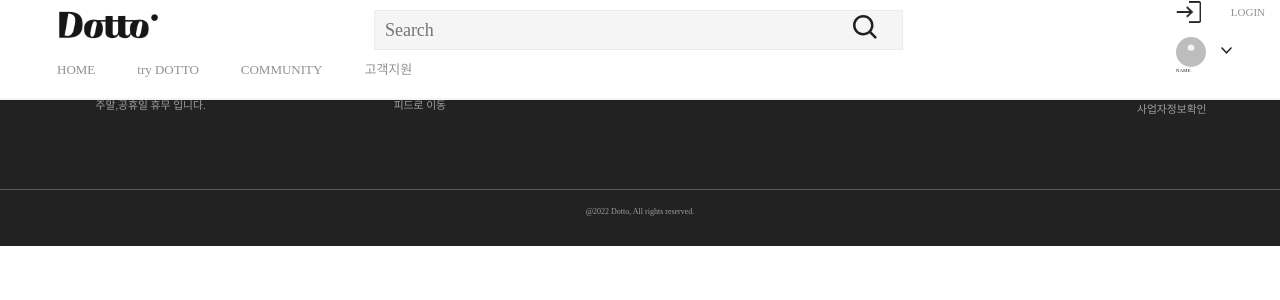
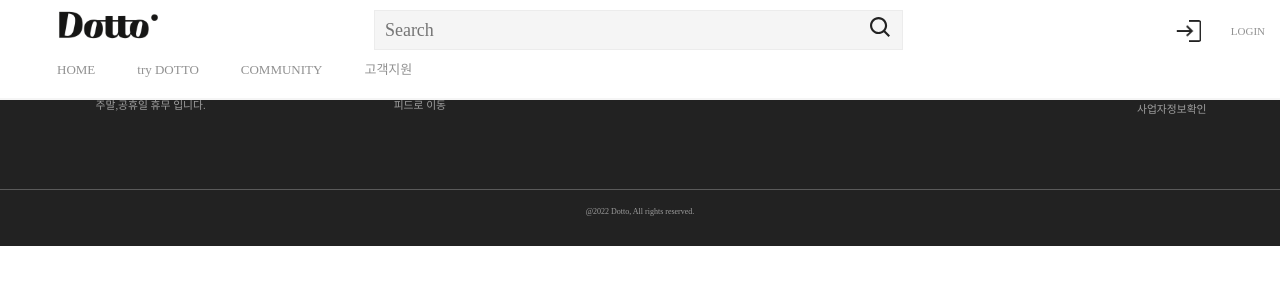
Before and after one commit to DaHoon06/Dotto_backup, a Vue app in the folder frontend/: page /my in a window 1280 px wide. Shown: the top 300 px of the page. Built offline with nearby package versions, Linux system fonts and the light colour scheme; no server answers; a web font is replaced by a local one; what vue-cookies, vue-daum-postcode, vue-infinite-loading, vue-moment would draw is missing.

Commit message:
fix: 모달 오픈 시 화면 밀리는 현상 수정

```diff
--- a/frontend/src/App.vue
+++ b/frontend/src/App.vue
@@ -57,9 +57,11 @@ export default class App extends Vue {
 /* 아래 항목 : 이벤트에 따른 CSS 적용 */
 .setBlur {
   filter: blur(4px);
+  width: 100%;
 }
 .notScroll {
   position: fixed;
+  width: 100%;
   -ms-overflow-style: none;
   scrollbar-width: none;
 }
--- a/frontend/src/components/common/HeaderComponent.vue
+++ b/frontend/src/components/common/HeaderComponent.vue
@@ -16,10 +16,23 @@
       </ul>
     </section>
 
+<!--    <section>-->
+<!--      <div id="menu-button-container">-->
+<!--        <button>-->
+<!--          <img class="menu-icon" src="@/assets/icons/nav/menu.png" alt="menu"  />-->
+<!--        </button>-->
+<!--      </div>-->
+<!--      <div>-->
+<!--        <span>-->
+<!--          <a href="/"><img id="logo" src="@/assets/img/dotto.svg" alt="logo" /></a>-->
+<!--        </span>-->
+<!--      </div>-->
+<!--    </section>-->
+
     <section id="search-container">
       <input type="text" placeholder="Search" @click="searchLists" id="navigation-search-bar" />
-      <button>
-        <img class="side-menu-drop-btn" id="search-btn" src="@/assets/icons/nav/search.svg" alt="search" />
+      <button id="search-btn" >
+        <img class="side-menu-drop-btn" src="@/assets/icons/nav/search.svg" alt="search" />
       </button>
 
       <transition name="fade">
@@ -43,6 +56,7 @@
         </button>
       </div>
       <div v-else>
+        <div>
           <div v-if="!isLogin">
             <button id="show-btn" @click="showLoginView" >
               <img class="nav-menu-icon" src="@/assets/icons/nav/information.png" alt="info" />
@@ -54,7 +68,6 @@
               <img id="alarm" src="@/assets/icons/default_alarm.svg" alt="alarm" @click="showAlarm" />
               <div v-if="showMessage" id="alarm-container">
                 메세지 영역
-            </div>
               </div>
             </div>
             <div id="my-page-container" >
@@ -112,7 +125,8 @@
               </div>
             </div>
           </div>
-
+        </div>
+      </div>
     </section>
 
     <transition name="fade">
@@ -233,7 +247,7 @@ export default class HeaderComponent extends Vue {
 }
 #search-btn {
   position: relative;
-  right: 50px;
+  right: 35px;
   bottom: 5px;
   width: 24px;
   height: 24px;
--- a/frontend/src/mixins/mixin.ts
+++ b/frontend/src/mixins/mixin.ts
@@ -15,7 +15,7 @@ export class Mixin extends Vue {
     }
 
     get isLogin(): boolean {
-        return false;
+        return this.$store.getters["userStore/isLogin"];
     }
 
     cancel(): void {
```
Lines whose indentation alone changed are shown as unchanged.
